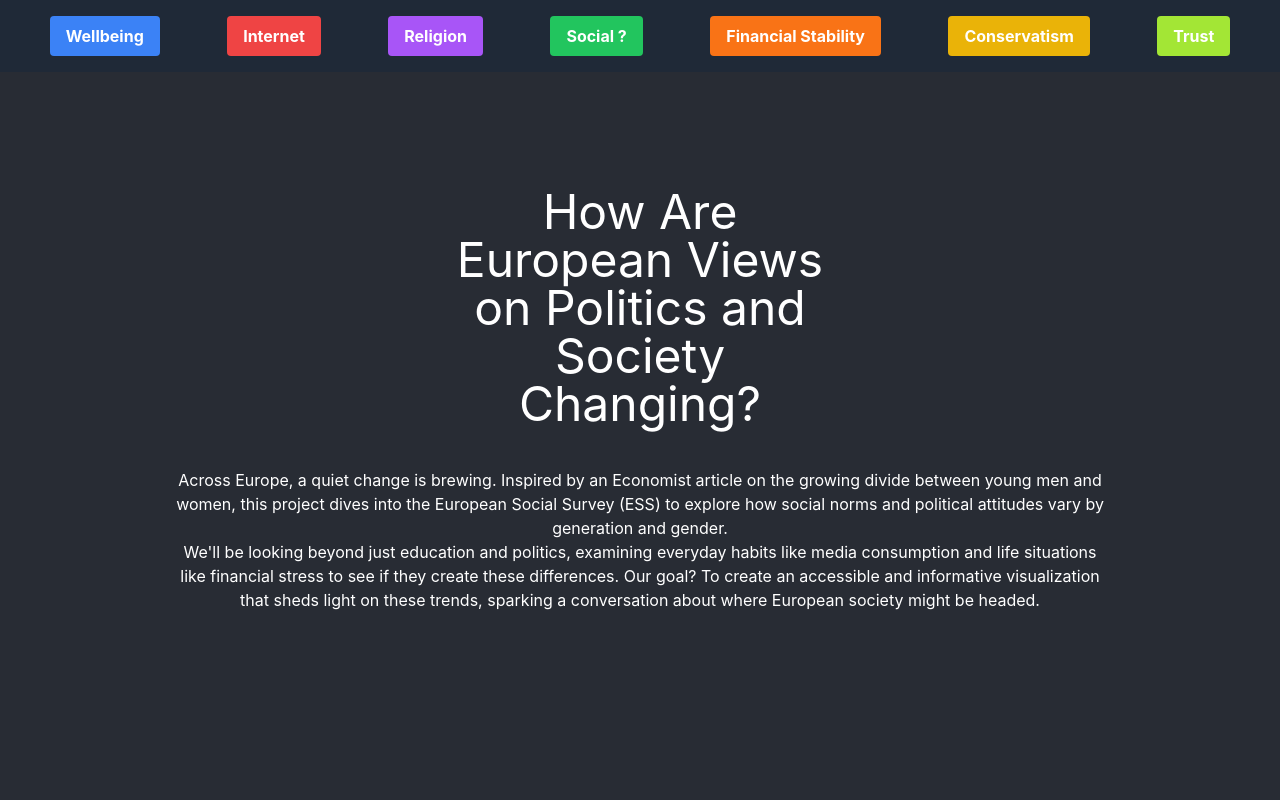
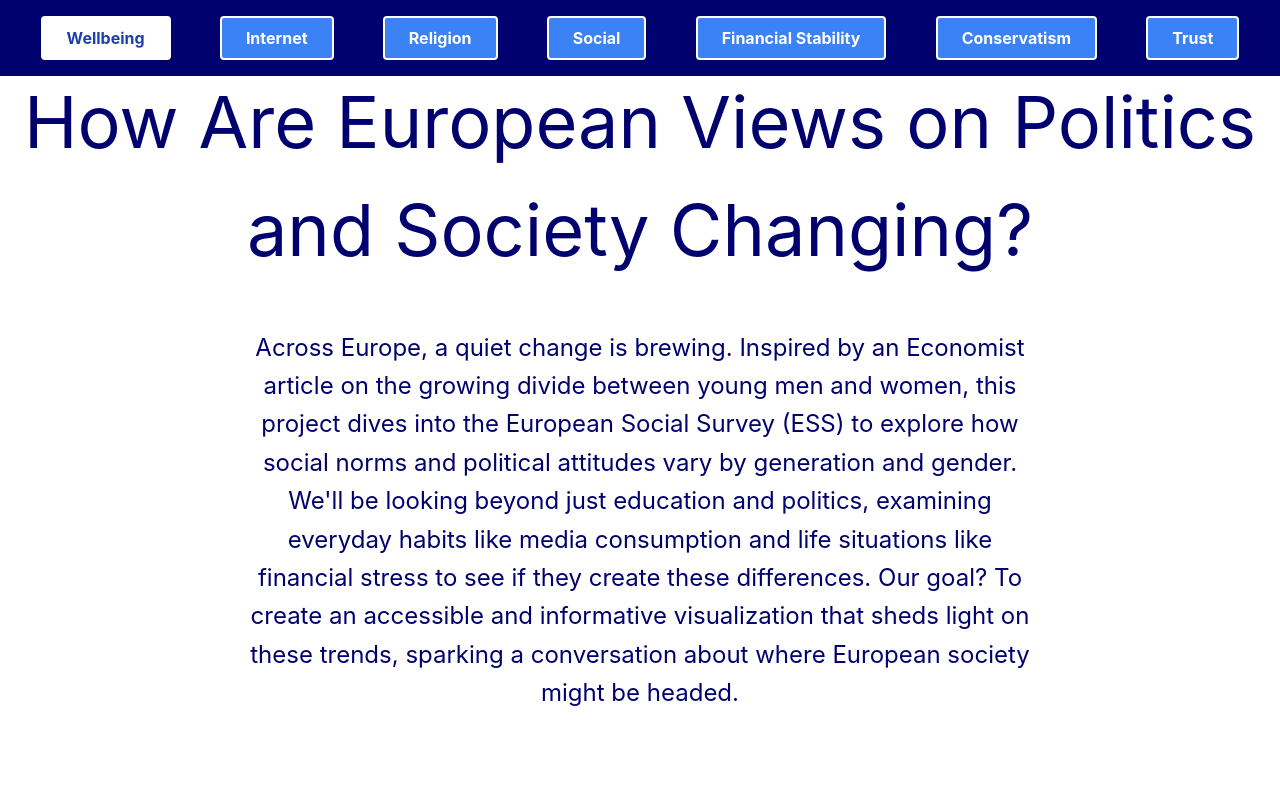
Before and after one commit to com-480-data-visualization/ChartToppers, a React (Create React App) app in the folder website/: page / in a window 1280 px wide. Shown: the top 800 px of the page. Built offline with nearby package versions, Linux system fonts and the light colour scheme.

Commit message:
banner update

```diff
--- a/website/src/App.css
+++ b/website/src/App.css
@@ -19,15 +19,28 @@
 }
 
 .App-header {
-  background-color: #282c34;
   min-height: 100vh;
   display: flex;
   flex-direction: column;
   align-items: center;
   justify-content: center;
-  font-size: calc(10px + 2vmin);
-  color: white;
-  padding: 20px;
+  padding: 40px 20px;
+}
+
+.App-header h1 {
+  color: #00006e;
+  font-size: 4.5rem;
+  text-align: center;
+  margin-bottom: 25px;
+}
+
+.App-header .description {
+  color: #00006e;
+  text-align: center;
+  font-size: 1.5rem;
+  max-width: 800px;
+  margin: 20px auto;
+  line-height: 1.6;
 }
 
 .App-link {
--- a/website/src/App.js
+++ b/website/src/App.js
@@ -1,10 +1,10 @@
 import { useEffect, useRef, useState } from "react";
-import Example from "./Example"; // Assuming Example.js is correctly set up
-import "./App.css"; // Ensure App.css is correctly imported
+import Example from "./Example";
+import "./App.css";
 import Banner from "./Banner";
 import BarChart from "./BarChart";
 import GraphTest from "./GraphTest";
-import MapComponent from "./MapComponent"; // Import the updated MapComponent
+import MapComponent from "./MapComponent";
 
 function App() {
 
@@ -14,10 +14,10 @@ function App() {
     <div className="App">
       <Banner setVariable={setVariable} />
       <header className="App-header">
-        <h1 className="text-5xl w-96">
+        <h1>
           How Are European Views on Politics and Society Changing?
         </h1>
-        <div className="text-base w-3/4 mt-10">
+        <div className="description">
           <p>
             Across Europe, a quiet change is brewing. Inspired by an Economist
             article on the growing divide between young men and women, this
@@ -34,7 +34,6 @@ function App() {
           </p>
         </div>
       </header>
-
 
       <section className="section">
         <h2 className="text-3xl w-96 ml-7 mt-5">
--- a/website/src/Banner.jsx
+++ b/website/src/Banner.jsx
@@ -1,54 +1,66 @@
-import React from "react";
+import React, { useState } from "react";
 
 const Banner = ({ setVariable }) => {
+  const [selected, setSelected] = useState("wellbeing");
+
+  const handleButtonClick = (variable) => {
+    setVariable(variable);
+    setSelected(variable);
+  };
+
+  const buttonClass = (variable) =>
+    selected === variable
+      ? "bg-white text-blue-800 font-bold py-2 px-6 rounded border-2 border-white"
+      : "bg-blue-500 hover:bg-blue-600 text-white font-bold py-2 px-6 rounded border-2 border-white";
+
   return (
-    <div className="bg-gray-800 text-white fixed top-0 w-full flex justify-around items-center p-4 z-50">
+    <div className="bg-[#00006e] text-white fixed top-0 w-full flex justify-around items-center p-4 z-50">
       <button
         id="btn-1"
-        className="bg-blue-500 hover:bg-blue-700 text-white font-bold py-2 px-4 rounded"
-        onClick={() => setVariable("wellbeing")}
+        className={buttonClass("wellbeing")}
+        onClick={() => handleButtonClick("wellbeing")}
       >
         Wellbeing
       </button>
       <button
         id="btn-2"
-        className="bg-red-500 hover:bg-red-700 text-white font-bold py-2 px-4 rounded"
-        onClick={() => setVariable("internet")}
+        className={buttonClass("internet")}
+        onClick={() => handleButtonClick("internet")}
       >
         Internet
       </button>
       <button
         id="btn-3"
-        className="bg-purple-500 hover:bg-purple-700 text-white font-bold py-2 px-4 rounded"
-        onClick={() => setVariable("relig")}
+        className={buttonClass("relig")}
+        onClick={() => handleButtonClick("relig")}
       >
         Religion
       </button>
       <button
         id="btn-4"
-        className="bg-green-500 hover:bg-green-700 text-white font-bold py-2 px-4 rounded"
-        onClick={() => setVariable("social")}
+        className={buttonClass("social")}
+        onClick={() => handleButtonClick("social")}
       >
-        Social ?
+        Social
       </button>
       <button
         id="btn-5"
-        className="bg-orange-500 hover:bg-orange-700 text-white font-bold py-2 px-4 rounded"
-        onClick={() => setVariable("finstab")}
+        className={buttonClass("finstab")}
+        onClick={() => handleButtonClick("finstab")}
       >
         Financial Stability
       </button>
       <button
         id="btn-6"
-        className="bg-yellow-500 hover:bg-yellow-700 text-white font-bold py-2 px-4 rounded"
-        onClick={() => setVariable("conservatism")}
+        className={buttonClass("conservatism")}
+        onClick={() => handleButtonClick("conservatism")}
       >
         Conservatism
       </button>
       <button
         id="btn-7"
-        className=" bg-lime-400 hover:bg-yellow-700 text-white font-bold py-2 px-4 rounded"
-        onClick={() => setVariable("trust")}
+        className={buttonClass("trust")}
+        onClick={() => handleButtonClick("trust")}
       >
         Trust
       </button>
```
